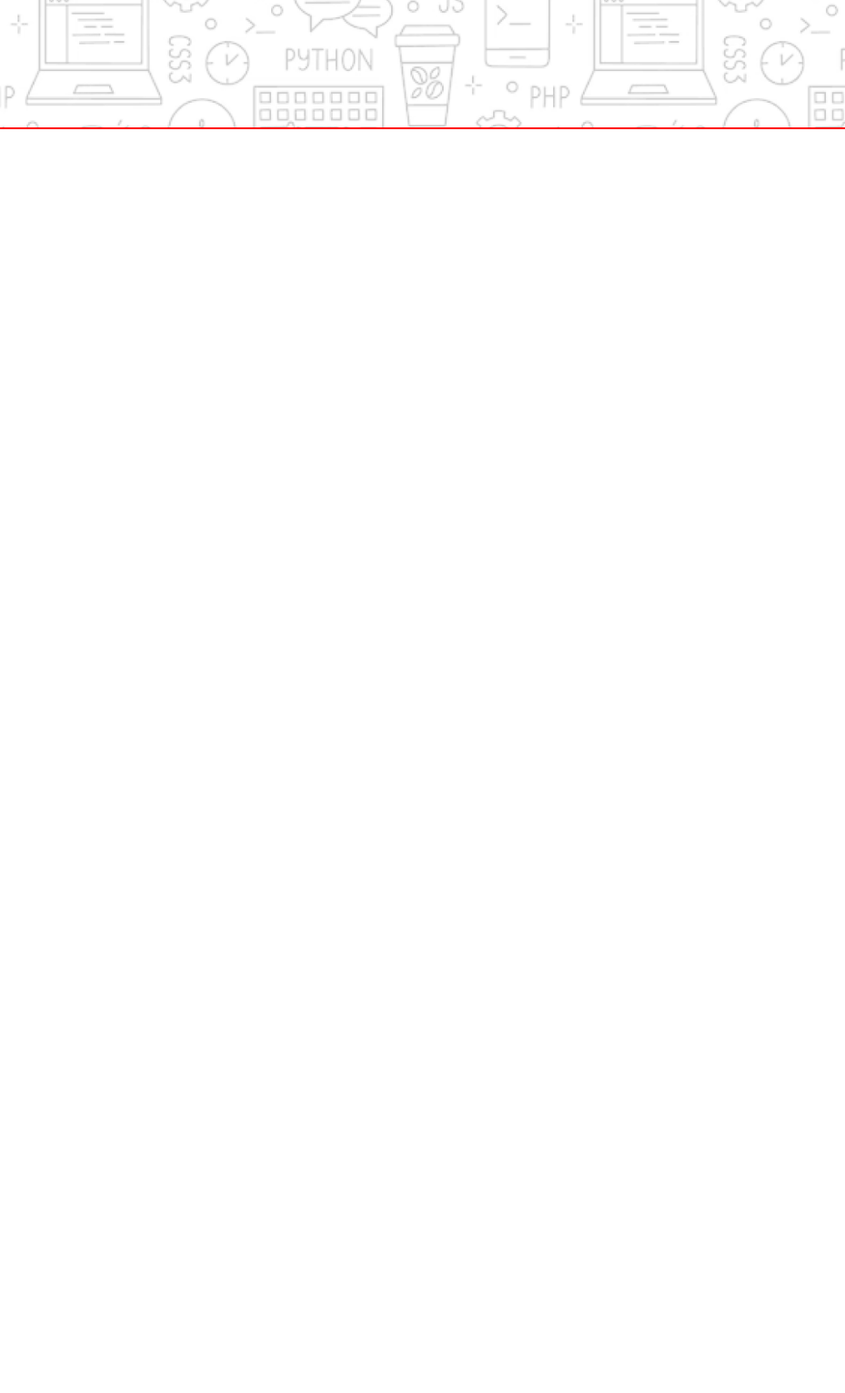
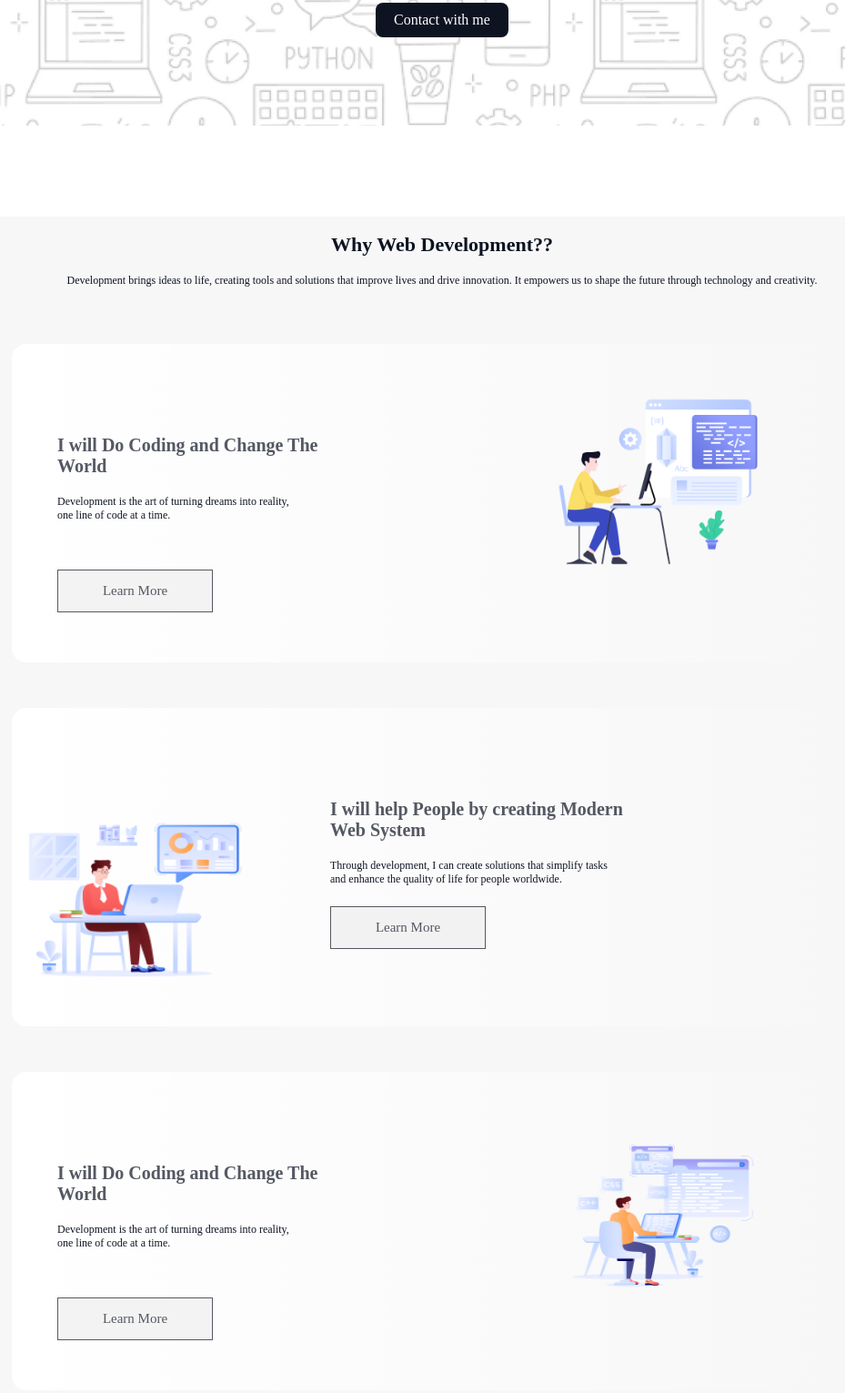
Before and after one commit to jakia075/Assingment-1, a plain HTML site: page index.html in a window 1280 px wide. Shown: the part 514-2045 px from the top of the page at 91% size, without its empty margins (154-1083 px from the left). Before the commit the page ends 800 px from the top, so only its background shows below. Drawn offline with Linux system fonts and the light colour scheme; a web font is replaced by a local one.

Commit message:
added my mid container part

```diff
--- a/index.html
+++ b/index.html
@@ -12,9 +12,40 @@
 <img class="img" src="assets/Group.png">
 <h1 class="h1">"In the near future, I hope to become a<br> Developer."</h1>
 <p class="p1">In the realm of development, imagination transforms into reality, as lines of code weave together to build dreams. With every keystroke, developers breathe life into ideas, creating digital worlds where anything is possible.</p>
+ <a href="" class="button-link">Contact with me</a>
         </div>
     </header>
-    <main></main>
+    <main>
+        <section class="mid-container">
+            <div class="mid-text">
+                <h2 class="h2">Why Web Development??</h2>
+                <p class="p2">Development brings ideas to life, creating tools and solutions that improve lives and drive innovation. It empowers us to shape the future through technology and creativity.</p>
+            </div>
+            <div class="mid-top">
+                <h2 class="h2">I will Do Coding and Change The<br> World</h2>
+                <p class="p2">Development is the art of turning dreams into reality,<br> one line of code at a time.</p>
+                <img class="img1" src="./assets/Layer_1.png">
+                 <button class="btn1">Learn More</button>
+                <!-- <a href="" class="btn1">Learn More</a> -->
+
+            </div>
+            <div class="mid-mid">
+                <h3 class="h3">I will help People by creating Modern<br> Web System</h3>
+                <p class="p3">Through development, I can create solutions that simplify tasks<br> and enhance the quality of life for people worldwide.</p>
+                <button class="btn2">Learn More</button>
+
+                <img class="img2" src="./assets/Group 3.png" alt="">
+            </div>
+                <div class="mid-bottom">
+                    <h2 class="h2">I will Do Coding and Change The<br> World</h2>
+                    <p class="p2">Development is the art of turning dreams into reality,<br> one line of code at a time.</p>
+                    <img class="img3" src="./assets/Group 4.png">
+                    <button class="btn1">Learn More</button>
+
+                </div>
+            </div>
+        </section>
+    </main>
     <footer></footer>
 
 </body>
--- a/styles/styles.css
+++ b/styles/styles.css
@@ -1,8 +1,13 @@
 @import url('https://fonts.googleapis.com/css2?family=Azeret+Mono:ital,wght@0,100..900;1,100..900&family=Merriweather:ital,wght@0,300;0,400;0,700;0,900;1,300;1,400;1,700;1,900&family=Open+Sans:ital,wght@0,300..800;1,300..800&display=swap');
+
+
+
+
+/* banner container */
 .banner-container{
     width: 1220px;
    height: 552px;
-   border: 2px solid red;
+   /* border: 2px solid red; */
    margin: 0 auto;
    margin-top: 100px;
    background-image:url(../assets/Hero-bg.png);
@@ -37,3 +42,198 @@ font-size: 12px;
 font-weight: 300;
 margin: 5px  15px 200px 15px;
 }
+.banner-cont .button-link {
+    border-radius: 8px;
+    background: rgb(13, 19, 33);
+    /* display: inline-block; */
+     padding: 10px 20px;
+    font-size: 16px;
+    color: white;
+    text-align: center;
+    text-decoration: none;
+    border: none;
+    cursor: pointer;
+   margin-top: -150px;
+}
+/* mid-container */
+.mid-container{
+    width: 1140px;
+    height: 1393px;
+    background: rgba(13, 19, 33, 0.03);
+    /* border: 2px solid red; */
+    margin: 0px auto;
+    margin-top: 100px;
+    display: flex;
+    flex-direction: column;
+
+}
+.mid-text .h2{
+    color: rgb(13, 19, 33);
+font-family: Azeret Mono;
+font-size: 22px;
+font-weight: 600;
+text-align: center;
+}
+.mid-text .p2{
+    color: rgb(13, 19, 33);
+font-family: Azeret Mono;
+font-size: 12px;
+font-weight: 300;
+text-align: center;
+margin-left: 50px;
+margin-right: 50px;
+}
+.mid-container .mid-top{
+    width: 946px;
+height: 350px;
+/* border: 2px solid red; */
+margin: 0 auto;
+margin-top: 50px;
+border-radius: 16px;
+
+background: linear-gradient(90.00deg, rgb(255, 255, 255),rgba(255, 255, 255, 0) 100%);
+}
+.mid-container .mid-mid{
+    width: 946px;
+height: 350px;
+/* border: 2px solid red; */
+margin: 0 auto;
+ margin-top: 50px;
+ border-radius: 16px;
+
+background: linear-gradient(90.00deg, rgb(255, 255, 255),rgba(255, 255, 255, 0) 100%);
+}
+.mid-container .mid-bottom{
+    width: 946px;
+height: 350px;
+/* border: 2px solid red; */
+margin: 0 auto;
+margin-top: 50px;
+border-radius: 16px;
+
+background: linear-gradient(90.00deg, rgb(255, 255, 255),rgba(255, 255, 255, 0) 100%);
+
+}
+
+
+.mid-top .h2{
+    color: rgba(13, 19, 33, 0.7);
+font-family: Azeret Mono;
+font-size: 20px;
+font-weight: 600;
+align-items: center;
+margin-top: 100px;
+margin-left: 50px;
+}
+.mid-top .p2{
+    color: rgb(13, 19, 33);
+font-family: Azeret Mono;
+font-size: 12px;
+font-weight: 300;
+align-items: center;
+margin-top: 20px;
+margin-left: 50px;
+
+}
+.mid-top .img1{
+    width: 230.56px;
+height: 200.01px;
+margin: 0 auto;
+margin-top: -150px;
+margin-left: 600px;
+
+}
+.mid-top .btn1{
+    color: rgb(13, 19, 33);
+font-family: Azeret Mono;
+font-size: 15px;
+font-weight: 500;
+box-sizing: border-box;
+border: 1px solid rgb(13, 19, 33);
+opacity: 0.7;
+width: 171px;
+height: 47px;
+margin-left: 50px;
+margin-top: -30px;
+cursor: pointer;
+
+}
+.mid-mid .h3{
+    color: rgba(13, 19, 33, 0.7);
+font-family: Azeret Mono;
+font-size: 20px;
+font-weight: 600;
+align-items: center;
+margin-top: 100px;
+margin-left: 350px;
+}
+.mid-mid .p3{
+    color: rgb(13, 19, 33);
+    font-family: Azeret Mono;
+    font-size: 12px;
+    font-weight: 300;
+    align-items: center;
+    margin-top: 20px;
+    margin-left: 350px;
+}
+.mid-mid .img2{
+    width: 270.56px;
+height: 230.01px;
+margin: 0 auto;
+margin-top: -170px;
+margin-right: 580px;
+}
+.mid-mid .btn2{
+    color: rgb(13, 19, 33);
+    font-family: Azeret Mono;
+    font-size: 15px;
+    font-weight: 500;
+    box-sizing: border-box;
+    border: 1px solid rgb(13, 19, 33);
+    opacity: 0.7;
+    width: 171px;
+    height: 47px;
+    margin-left: 350px;
+   margin-top: 10px;
+   cursor: pointer;
+
+}
+.mid-bottom .h2{
+    color: rgba(13, 19, 33, 0.7);
+    font-family: Azeret Mono;
+    font-size: 20px;
+    font-weight: 600;
+    align-items: center;
+    margin-top: 100px;
+    margin-left: 50px;
+}
+.mid-bottom .p2{
+    color: rgb(13, 19, 33);
+font-family: Azeret Mono;
+font-size: 12px;
+font-weight: 300;
+align-items: center;
+margin-top: 20px;
+margin-left: 50px;
+}
+.mid-bottom .img3{
+    width: 230.56px;
+    height: 200.01px;
+    margin: 0 auto;
+    margin-top: -150px;
+    margin-left: 600px;
+}
+.mid-bottom .btn1{
+    color: rgb(13, 19, 33);
+    font-family: Azeret Mono;
+    font-size: 15px;
+    font-weight: 500;
+    box-sizing: border-box;
+    border: 1px solid rgb(13, 19, 33);
+    opacity: 0.7;
+    width: 171px;
+    height: 47px;
+    margin-left: 50px;
+    margin-top: -200px;
+    cursor: pointer;
+}
```
